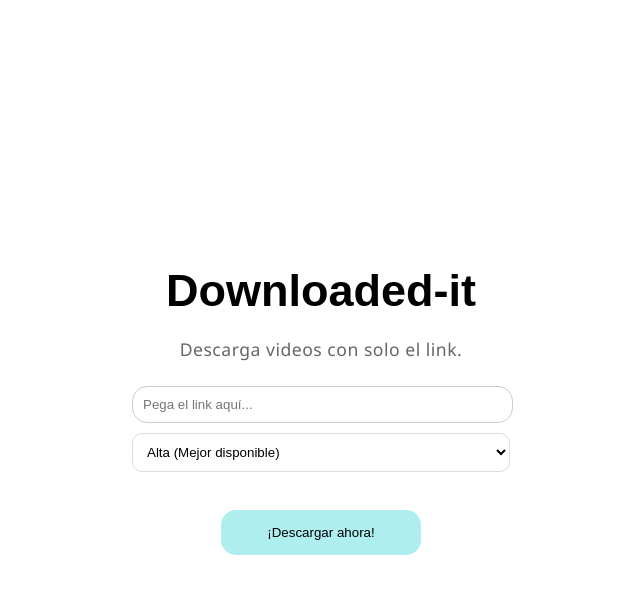
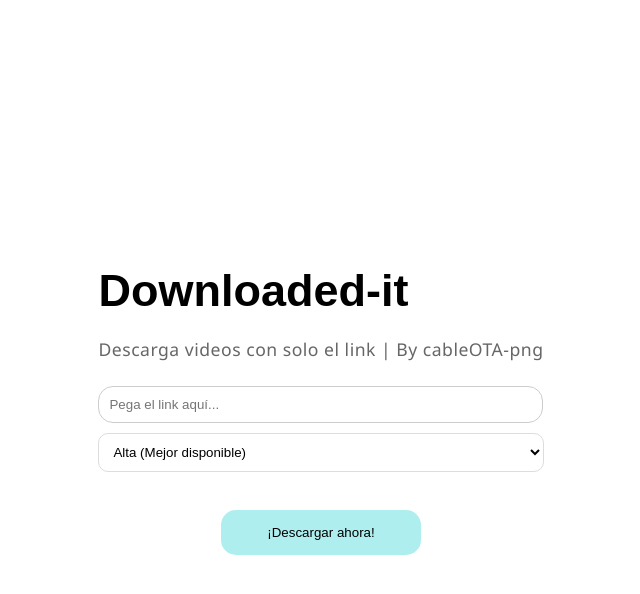
Before and after one commit to cableOTA-png/WebDownload, a Flask app: page / in a window 1280 px wide. Shown: the top 594 px of the page, without its empty margins (319-959 px from the left). Run offline with Flask 3, Linux system fonts and the light colour scheme; some libraries are stand-ins or nearby versions.

Commit message:
Update index.html

```diff
--- a/templates/index.html
+++ b/templates/index.html
@@ -3,15 +3,14 @@
     <head>
         <meta charset="UTF-8" />
         <meta name="viewport" content="width=device-width, initial-scale=1.0" />
-        <title>Link Downloader</title>
-        <link
-            rel="stylesheet"
-            href="{{ url_for('static', filename='styles.css') }}"
-        />
+        <title>Downloaded-it | Free Video Downloader</title>
+        <link rel="stylesheet" href="{{ url_for('static', filename='styles.css') }}" />
     </head>
     <body>
+        <div class="main-container">
             <h1>Downloaded-it</h1>
-        <p class="sub">Descarga videos con solo el link.</p>
+            <p class="sub">Descarga videos con solo el link | By cableOTA-png</p>
+
             <form action="/descargar" method="post">
                 <input
                     type="text"
@@ -19,17 +18,24 @@
                     placeholder="Pega el link aquí..."
                     required
                 />
-            <label for="formato"></label>
+                <br />
                 <select name="calidad" id="calidad" class="select-calidad">
                     <option value="alta">Alta (Mejor disponible)</option>
                     <option value="baja">Baja (Ahorrar Datos)</option>
                 </select>
-            <br />
-            <br />
+                <br /><br />
                 <button class="botonSubir" type="submit">¡Descargar ahora!</button>
             </form>
-        <script src="https://pl29245370.profitablecpmratenetwork.com/c0/ea/14/c0ea14c47cf7fc41f170b6993301ee1e.js"></script>
+
+            <div class="ad-slot">
+                <div id="container-e37dcd495eac09c4d2721225921674f2"></div>
+            </div>
+        </div>
+
+        {% raw %}
         <script async="async" data-cfasync="false" src="https://pl29245369.profitablecpmratenetwork.com/e37dcd495eac09c4d2721225921674f2/invoke.js"></script>
-<div id="container-e37dcd495eac09c4d2721225921674f2"></div>
+
+        <script type='text/javascript' src='https://pl29245370.profitablecpmratenetwork.com/c0/ea/14/c0ea14c47cf7fc41f170b6993301ee1e.js'></script>
+        {% endraw %}
     </body>
 </html>
```
Lines whose indentation alone changed are shown as unchanged.
